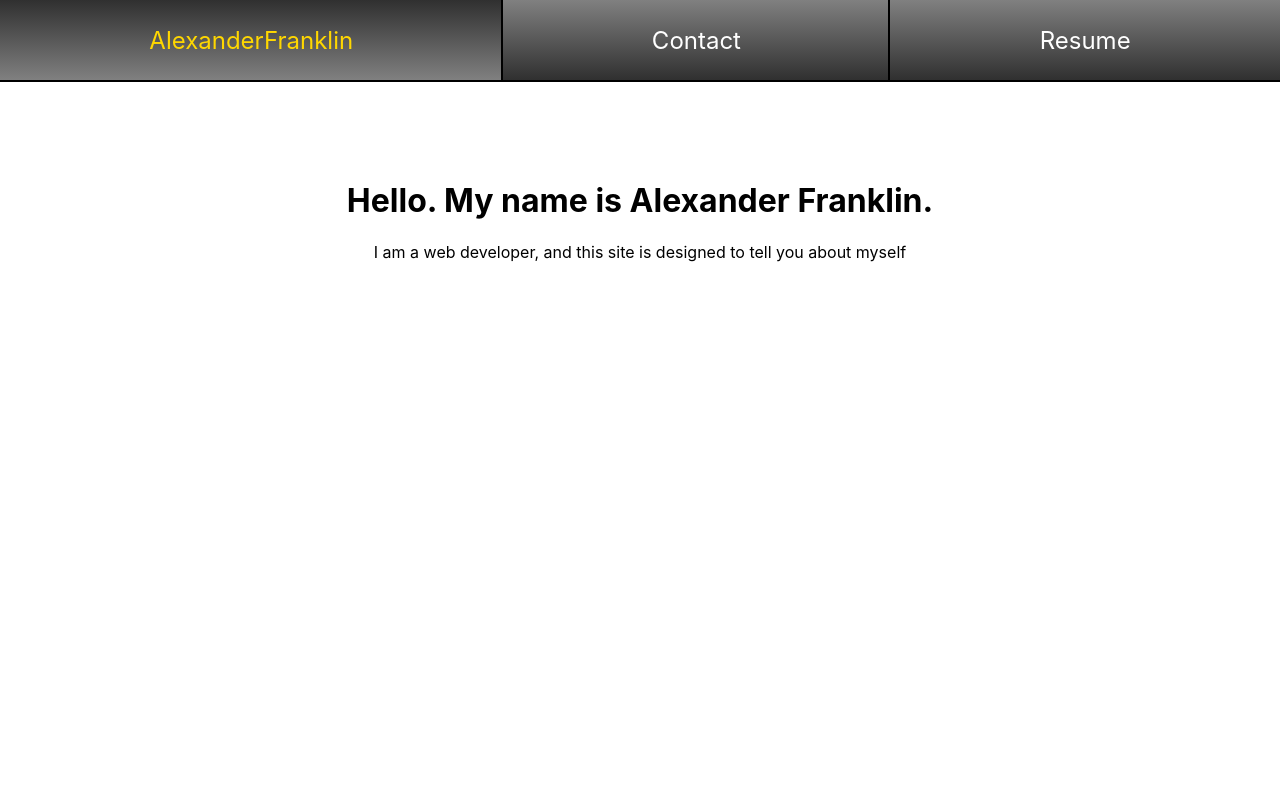
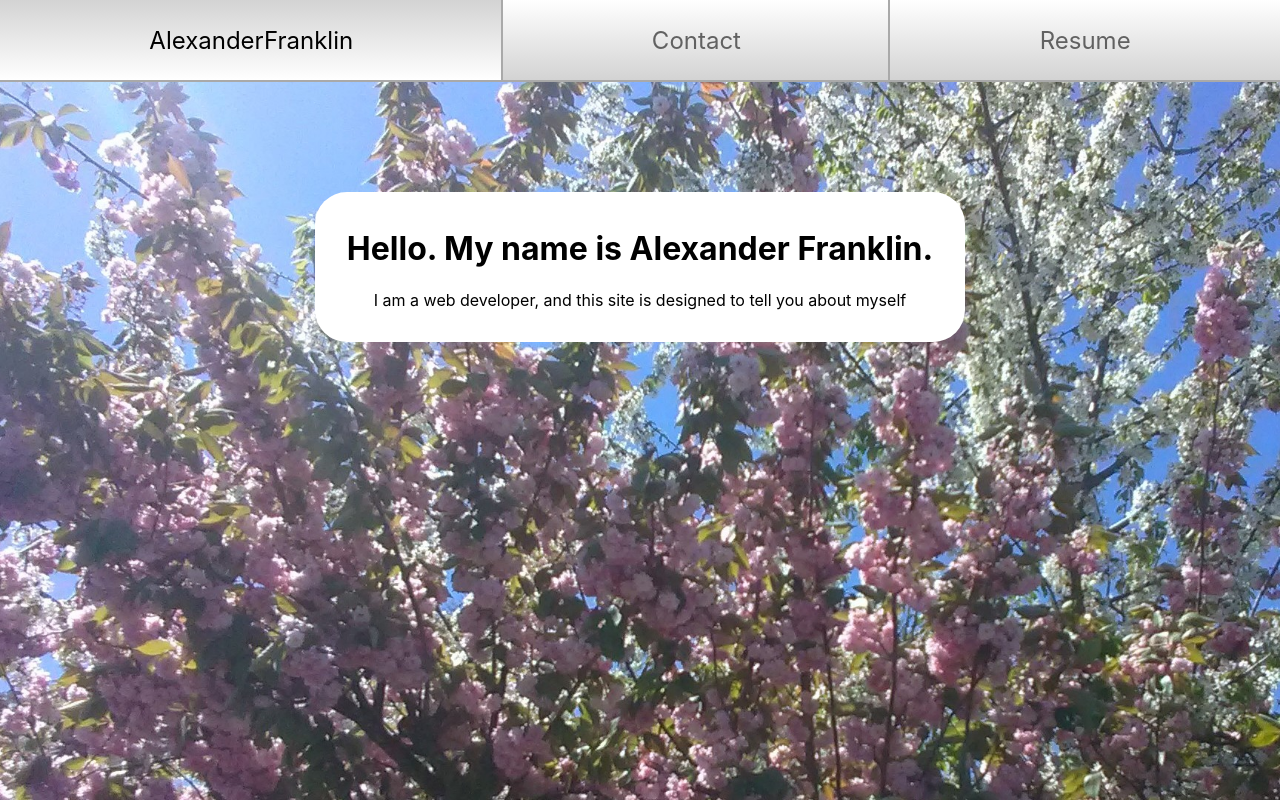
Before and after one commit to PAlexanderFranklin/alexanderfranklin, a React (Create React App) app: page / in a window 1280 px wide. Built offline with nearby package versions, Linux system fonts and the light colour scheme.

Commit message:
Add Background Image, styling

```diff
--- a/src/index.css
+++ b/src/index.css
@@ -11,3 +11,11 @@ code {
   font-family: source-code-pro, Menlo, Monaco, Consolas, 'Courier New',
     monospace;
 }
+
+html {
+  background: url(./Background.jpg) no-repeat center center fixed;
+  -webkit-background-size: cover;
+  -moz-background-size: cover;
+  -o-background-size: cover;
+  background-size: cover;
+}
--- a/src/views/App.css
+++ b/src/views/App.css
@@ -1,3 +1,11 @@
 .App {
     text-align: center;
   }
+
+  .content {
+    display: inline-block;
+    padding: 1em 2em 1em 2em;
+    margin-top: 2rem;
+    background-color: white;
+    border-radius: 2em;
+  }
--- a/src/views/Navbar/Navbar.css
+++ b/src/views/Navbar/Navbar.css
@@ -3,7 +3,7 @@
 }
 
 .Navbar {
-    background-color: rgb(122, 122, 122);
+    background-color: white;
     position: fixed;
     width: 100%;
     top: 0;
@@ -13,7 +13,7 @@
 .Navbar a {
     font-size: 1.5em;
     text-decoration: none;
-    color: white;
+    color: #616161;
 }
 
 .Navbar ul {
--- a/src/views/Navbar/Tab/Tab.css
+++ b/src/views/Navbar/Tab/Tab.css
@@ -7,14 +7,14 @@
     height: 100%;
     width: 100%;
     padding-right: 1em;
-    outline: black solid 2px;
-    background: linear-gradient(grey, #303030);
+    outline: darkgrey solid 2px;
+    background: linear-gradient(white, lightgrey);
     display: flex;
     justify-content: center;
     align-items: center;
 }
 
 .Tab .active {
-    color: gold;
-    background: linear-gradient(#303030, grey);
+    color: black;
+    background: linear-gradient(lightgrey, white);
 }
```
Also changed, not shown: src/Background.jpg (added).
